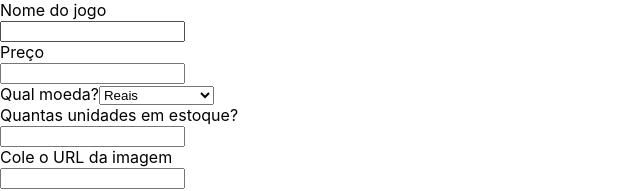
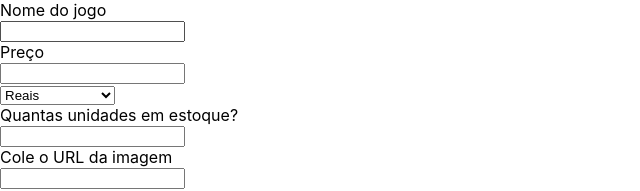
Before and after one commit to SamuelPPlab/Mix-Games, a React (Create React App) app: page /register-game in a window 1280 px wide. Shown: the top 191 px of the page, without its empty margins (0-640 px from the left). Built offline with nearby package versions, Linux system fonts and the light colour scheme.

Commit message:
Inputs sendo controlados com estado na tela de cadastro de jogos.

```diff
--- a/src/pages/GameRegisterPage.jsx
+++ b/src/pages/GameRegisterPage.jsx
@@ -9,17 +9,21 @@ const GameRegisterPage = () => {
   const [gamePrice, setGamePrice] = useState('');
   const [stockQuantity, setStockQuantity] = useState('');
   const [gameIMG, setGameIMG] = useState('');
+  const [chosenCurrency, setChosenCurrency] = useState('Reais');
+  console.log(chosenCurrency)
 
   const gameNameProps = {
     id: 'mix-game-name',
     name: 'Nome do jogo',
     setFieldValue: setGameName,
+    fieldValue: gameName,
   };
 
   const gamePriceProps = {
     id: 'mix-game-price',
     name: 'Preço',
     setFieldValue: setGamePrice,
+    fieldValue: gamePrice,
     type: 'number',
     step: 'any',
   };
@@ -30,6 +34,7 @@ const GameRegisterPage = () => {
     id: 'mix-stock-quantity',
     name: 'Quantas unidades em estoque?',
     setFieldValue: setStockQuantity,
+    fieldValue: stockQuantity,
     type: 'number',
   };
 
@@ -37,18 +42,18 @@ const GameRegisterPage = () => {
     id: 'mix-game-image',
     name: 'Cole o URL da imagem',
     setFieldValue: setGameIMG,
+    fieldValue: gameIMG,
   };
 
   return(
     <div>
       <Input {...gameNameProps} />
-      <Input {...gamePriceProps} />
-      <label htmlFor="mix-currencies">
-        Qual moeda?
-        <select id="mix-currencies">
+      <div>
+        <Input {...gamePriceProps} />
+        <select onChange={({ target: { value } }) => setChosenCurrency(value)}>
           {currencyOptions.map((option) => <option key={option}>{option}</option>)}
         </select>
-      </label>
+      </div>
       <Input {...quantityInStockProps} />
       <Input {...gameImageProps} />
     </div>
```
